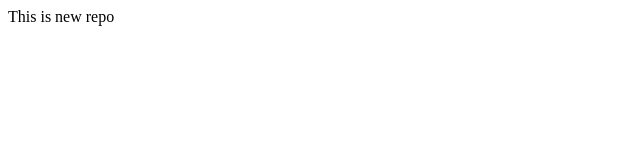
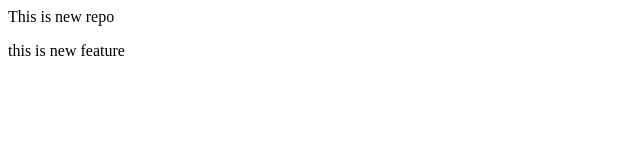
Before and after one commit to BossPradeep/localrepo, a plain HTML site: page index.html in a window 1280 px wide. Shown: the whole page, without its empty margins (0-640 px from the left). Drawn offline with Linux system fonts and the light colour scheme.

Commit message:
Feature change in html

```diff
--- a/index.html
+++ b/index.html
@@ -1 +1,4 @@
 <p>This is  new repo</p>
+<p> this is new feature
+
+</p>
```
